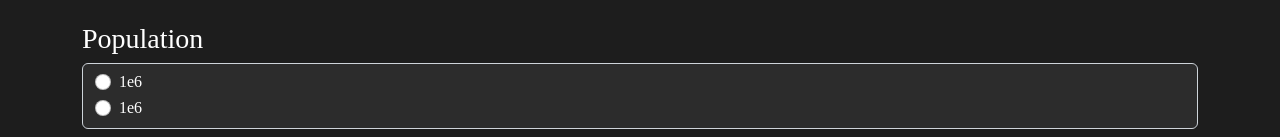
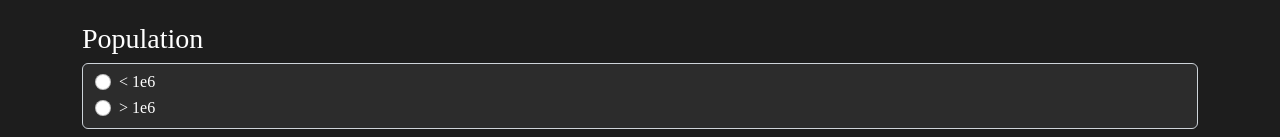
Before and after one commit to d33dler/ktp23, a React (Create React App) app in the folder frontend/: page / in a window 1280 px wide. Shown: the part 663-800 px from the top of the page. Built offline with nearby package versions, Linux system fonts and the light colour scheme.

Commit message:
update frontend to show price

```diff
--- a/frontend/src/components/MainForm.js
+++ b/frontend/src/components/MainForm.js
@@ -71,6 +71,9 @@ function MainForm() {
     const [distance_from_hospital, set_distance_from_hospital] = useState('');
     const [distance_from_pharmacy, set_distance_from_pharmacy] = useState('');
 
+    const [predicted_price, set_predicted_price] = useState(null);
+
+
     const handleSubmit = async (e) => {
         e.preventDefault();
         const data = {
@@ -141,16 +144,12 @@ function MainForm() {
         }
         try {
             const response = await axios.post('/api/', data);
-            console.log(response);
+            set_predicted_price(response.data.message);
         } catch (error) {
             console.log(error);
         }
 
     };
-
-
-
-    const [step, setStep] = useState(0);
 
 
     /**
@@ -159,8 +158,18 @@ function MainForm() {
      */
     return (
         <Container>
+                {/* include all the states above */}
+                {
+                    predicted_price != null ?
+                    <>
+                    <h1>Your property is worth: {predicted_price} Euro per month</h1>
+                    <ButtonGroup style={{display: 'flex', justifyContent: 'center'}}>
+                    <Button className="mb-3 me-2" size='lg' variant="primary" onClick={set_predicted_price(null)}>Go Back</Button>
+                    </ButtonGroup>
+                    </>
+                    :
+            <>
             <Form onSubmit={handleSubmit}>
-                {/* include all the states above */}
             <>
             <Form.Label as='h3'>Area Sqm</Form.Label>
             <Form.Control as="radio" value={area_sqm} placeholder="Enter the Area Sqm" onChange={(e) => set_area_sqm(e.target.value)}>
@@ -200,8 +209,8 @@ function MainForm() {
             <>
             <Form.Label as='h3'>Population</Form.Label>
             <Form.Control as="radio" value={population} placeholder="Enter the Population" onChange={(e) => set_population(e.target.value)}>
-            <Form.Check type="radio" label="1e6" value="1E6" name="group-3"/>
-            <Form.Check type="radio" label="1e6" value="1E6" name="group-3"/>
+            <Form.Check type="radio" label="< 1e6" value="1E6" name="group-3"/>
+            <Form.Check type="radio" label="> 1e6" value="1E6" name="group-3"/>
             </Form.Control>
             </>
             <br/>
@@ -799,7 +808,11 @@ function MainForm() {
                 <Button className="mb-3 me-2" size='lg' type="submit" variant="primary" >Submit</Button>
             </ButtonGroup>
             </Form>
+
+            </>
+            }
         </Container>
+
     )
 }
 
```
Also changed, not shown: frontend/src/setupProxy.js (+11 -11 lines), 1 other file (tests, documents, lock files or other folders).
